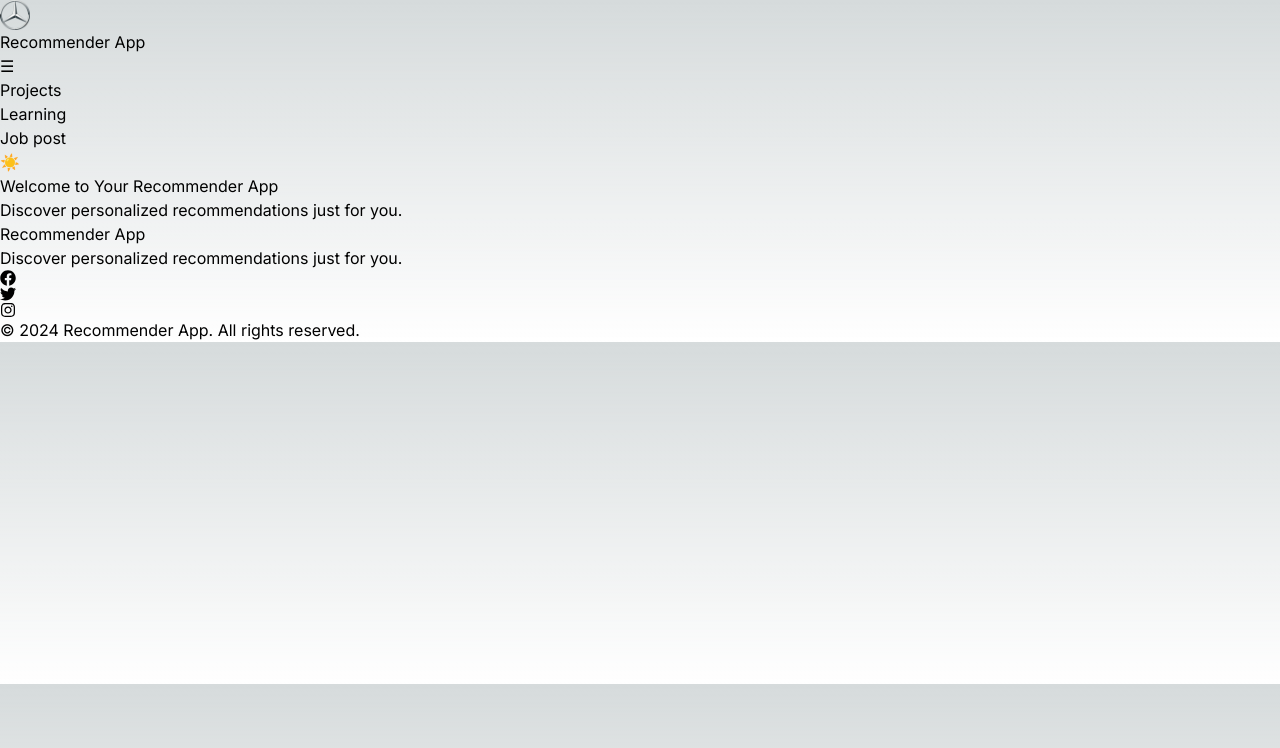
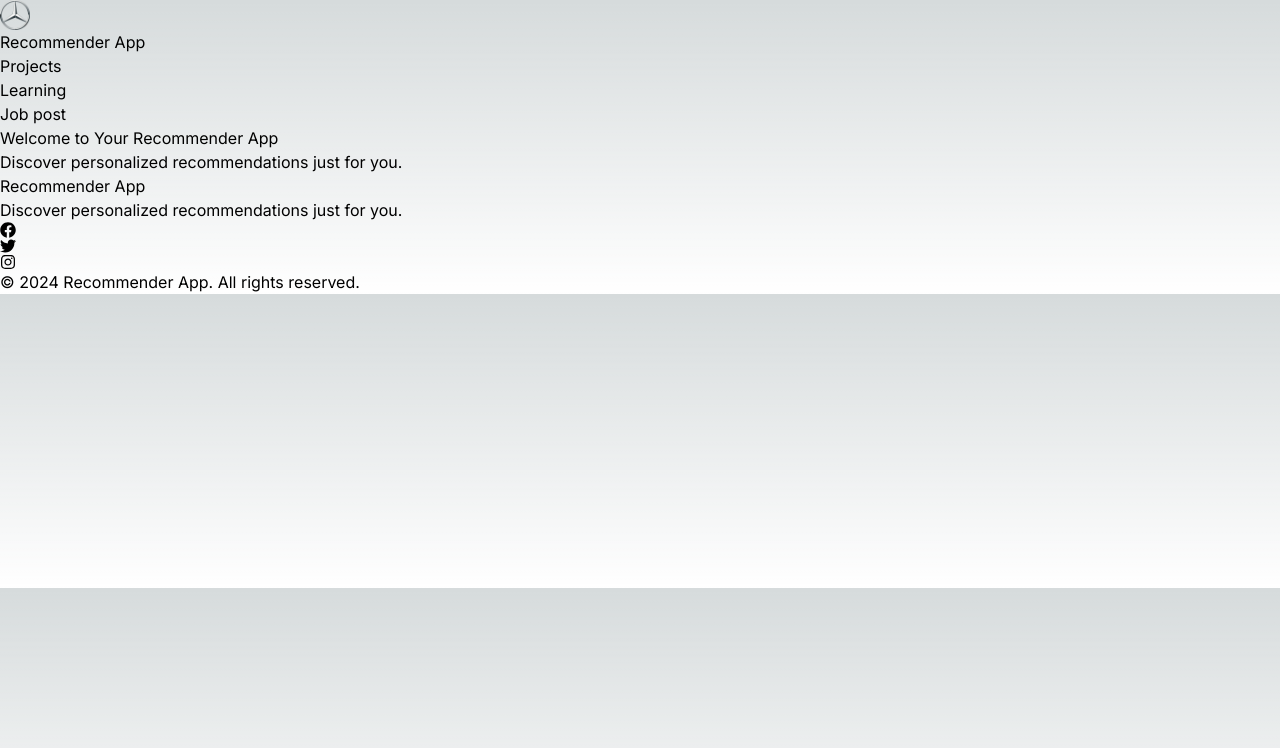
Before and after one commit to Ashish-100-tiwari/datascienceclub, a Next.js app: page / in a window 1280 px wide. Shown: the top 748 px of the page. Built offline with nearby package versions, Linux system fonts and the light colour scheme.

Commit message:
nav-header-footer

```diff
--- a/src/Components/Footer/Footer.jsx
+++ b/src/Components/Footer/Footer.jsx
@@ -1,28 +1,18 @@
 import React from "react";
 import { FaFacebook, FaTwitter, FaInstagram } from "react-icons/fa"; // Import social media icons
 
-const Footer = ({ darkMode }) => {
+const Footer = () => {
   return (
-    <footer
-      className={`bg-gray-800 text-white p-28  ${
-        darkMode ? "bg-gray-900 text-white" : "bg-slate-100 text-gray-800"
-      }`}
-    >
-      <div
-        className={`max-w-screen-xl mx-auto flex flex-col lg:flex-row justify-between items-center ${
-          darkMode ? "text-white" : "text-gray-800"
-        }`}
-      >
+    <footer className="bg-gray-900 text-white p-28">
+      <div className="max-w-screen-xl mx-auto flex flex-col lg:flex-row justify-between items-center text-gray-800">
         <div className="mb-4 lg:mb-0">
-          <h2 className="text-lg font-semibold mb-1">Recommender App</h2>
-          <p className="text-sm">
+          <h2 className="text-lg text-white font-semibold mb-1">Recommender App</h2>
+          <p className="text-sm text-white">
             Discover personalized recommendations just for you.
           </p>
         </div>
 
         <div className="flex space-x-4 lg:space-x-8">
-
-
           <div className="flex space-x-4">
             {/* Social Media Icons */}
             <a
@@ -30,21 +20,21 @@ const Footer = ({ darkMode }) => {
               target="_blank"
               rel="noopener noreferrer"
             >
-              <FaFacebook className="text-xl cursor-pointer" />
+              <FaFacebook className="text-xl text-white cursor-pointer" />
             </a>
             <a
               href="https://www.twitter.com"
               target="_blank"
               rel="noopener noreferrer"
             >
-              <FaTwitter className="text-xl cursor-pointer" />
+              <FaTwitter className="text-xl text-white cursor-pointer" />
             </a>
             <a
               href="https://www.instagram.com"
               target="_blank"
               rel="noopener noreferrer"
             >
-              <FaInstagram className="text-xl cursor-pointer" />
+              <FaInstagram className="text-xl text-white cursor-pointer" />
             </a>
           </div>
         </div>
--- a/src/Components/MainPage/MainPage.jsx
+++ /dev/null
@@ -1,18 +0,0 @@
-"use client"
-import React, { useState } from 'react'
-import Navbar from "../Navbar/Navbar";
-import Footer from "../Footer/Footer";
-import Header from "../Header/Header";
-
-const MainPage = () => {
-  const [darkMode, setDarkMode] = useState(false);
-  return (
-      <div>
-      <Navbar setDarkMode={setDarkMode} darkMode={darkMode} />
-      <Header />
-      <Footer darkMode={darkMode} />
-    </div>
-  )
-}
-
-export default MainPage;
--- a/src/Components/Navbar/Navbar.jsx
+++ b/src/Components/Navbar/Navbar.jsx
@@ -1,20 +1,10 @@
 import Image from "next/image";
 import mlogo from "../../../public/mlogo.png"
-import React, { useState } from "react";
+import React from "react";
 
-const Navbar = ({ darkMode, setDarkMode }) => {
-  const [menuOpen, setMenuOpen] = useState(false);
-
-  const toggleDarkMode = () => {
-    setDarkMode(!darkMode);
-  };
-
+const Navbar = () => {
   return (
-    <nav
-      className={`flex flex-col sm:flex-row items-center justify-between p-5 ${
-        darkMode ? "bg-gray-900 text-white" : "bg-slate-100 text-gray-800"
-      }`}
-    >
+    <nav className="flex flex-col sm:flex-row items-center justify-between p-5 bg-gray-900 text-white">
       <div className="flex items-center">
         <div className="flex items-center">
           <Image src={mlogo} width={30} height={30} alt="Logo" />
@@ -23,43 +13,12 @@ const Navbar = ({ darkMode, setDarkMode }) => {
       </div>
 
       <div className="flex items-center space-x-4">
-        {/* Hamburger Menu Button for Smaller Screens */}
-        <button
-          className={`w-6 h-6 cursor-pointer sm:hidden ${
-            darkMode ? "text-white" : "text-gray-800"
-          }`}
-          onClick={() => setMenuOpen(!menuOpen)}
-        >
-          ☰
-        </button>
-
-        {/* Responsive Navigation Menu for Smaller Screens */}
-        {menuOpen && (
-          <div className="sm:hidden">
-            <ul className="flex flex-col space-y-2 items-center">
-              <li className="cursor-pointer">Projects</li>
-              <li className="cursor-pointer">Learning</li>
-              <li className="cursor-pointer">Job post</li>
-            </ul>
-          </div>
-        )}
-
         {/* Navigation Options for Larger Screens */}
         <ul className="hidden sm:flex space-x-4">
           <li className="cursor-pointer">Projects</li>
           <li className="cursor-pointer">Learning</li>
           <li className="cursor-pointer">Job post</li>
         </ul>
-
-        {/* Dark Mode Toggle */}
-        <div
-          className={`w-6 h-6 cursor-pointer ${
-            darkMode ? "text-white" : "text-gray-800"
-          }`}
-          onClick={toggleDarkMode}
-        >
-          {darkMode ? "🌙" : "☀️"}
-        </div>
       </div>
     </nav>
   );
--- a/src/app/page.js
+++ b/src/app/page.js
@@ -1,10 +1,14 @@
-import MainPage from "@/Components/MainPage/MainPage";
+import Footer from "@/Components/Footer/Footer";
+import Header from "@/Components/Header/Header";
+import Navbar from "@/Components/Navbar/Navbar";
 
 
 export default function Home() {
   return (
     <>
-    <MainPage/>
+    <Navbar/>
+    <Header/>
+    <Footer/>
     </>
   );
 }
```
